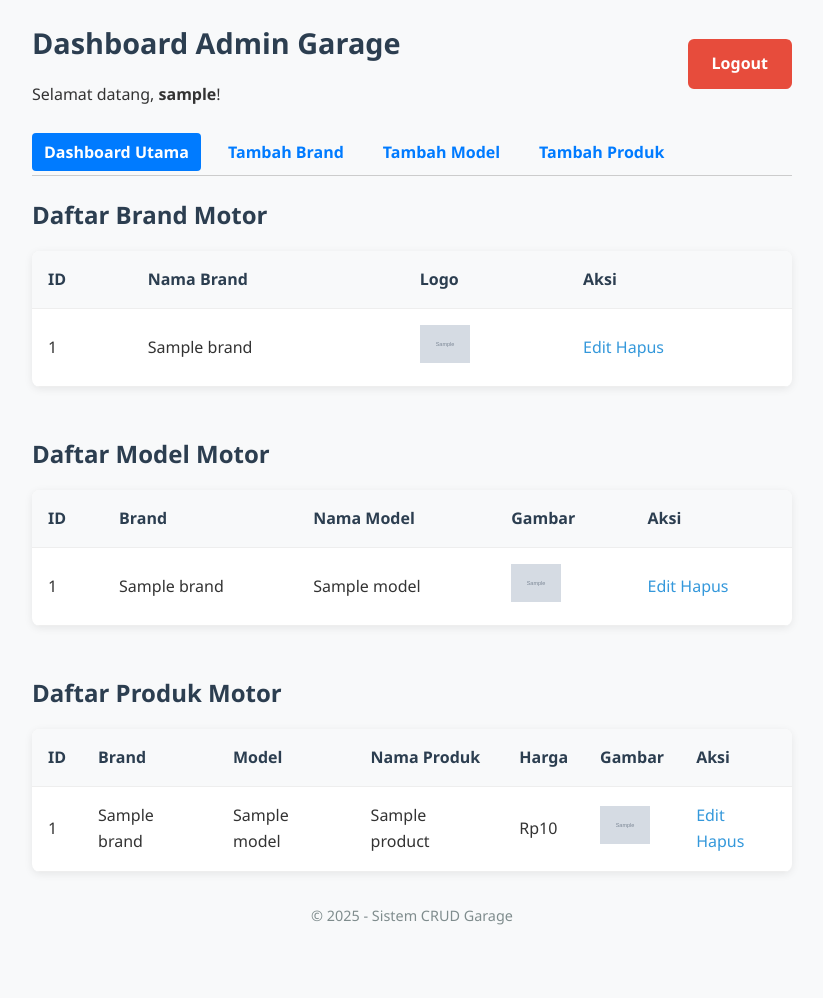
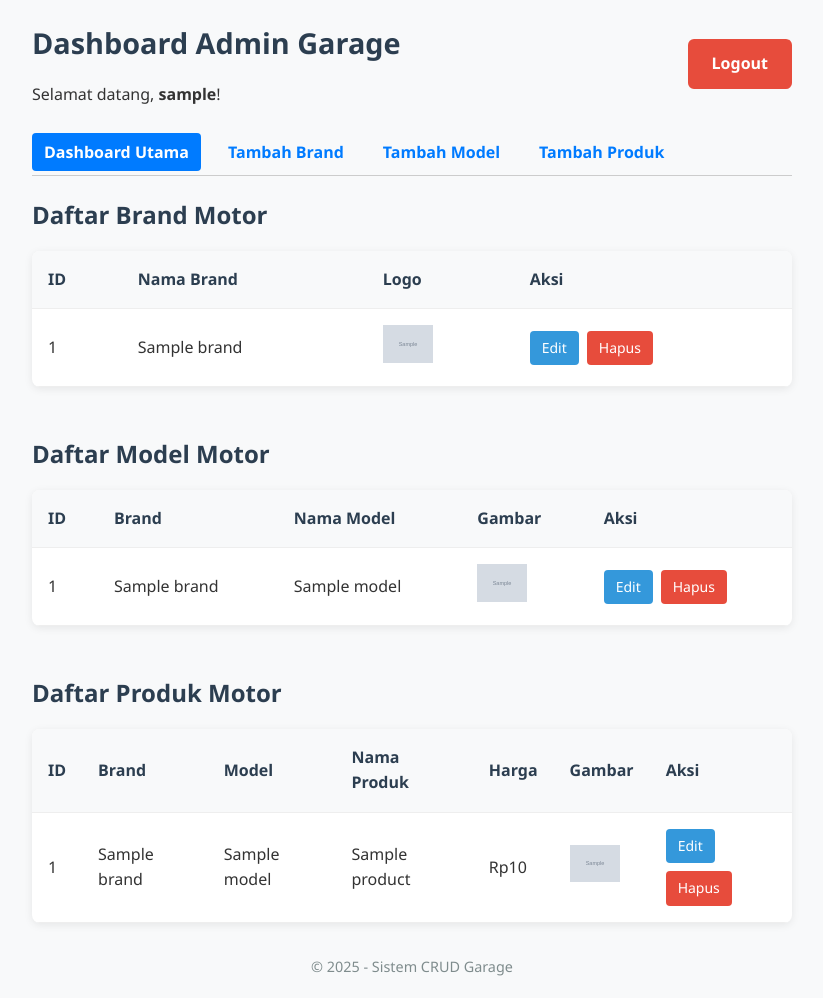
Before and after one commit to MeFahme/MeWeb, a PHP site: page /PT5/index.php in a window 1280 px wide. Shown: the whole page, without its empty margins (228-1051 px from the left). Before the commit the page ends 925 px from the top, so only its background shows below. Run offline with PHP 8.4, Linux system fonts and the light colour scheme; the visitor is signed in with stand-in values (Sample User, id 1); tables that the repository leaves empty hold one stand-in row (values such as "Sample post"); grey boxes marked "Sample" are stand-in pictures.

Commit message:
Add files via upload

```diff
--- a/PT5/index.php
+++ b/PT5/index.php
@@ -104,8 +104,10 @@ $products_data = $result_products ? $result_products->fetch_all(MYSQLI_ASSOC) :
                                 <?php endif; ?>
                             </td>
                             <td>
-                                <a href="edit.php?id=<?= $brand['id'] ?>" class="link">Edit</a>
-                                <a href="hapus.php?id=<?= $brand['id'] ?>" class="link" onclick="return confirm('Yakin hapus data ini?')">Hapus</a>
+                                <div class="action-buttons">
+                                    <a href="edit.php?id=<?= $brand['id'] ?>" class="btn-edit">Edit</a>
+                                    <a href="hapus.php?id=<?= $brand['id'] ?>" class="btn-delete" onclick="return confirm('Yakin hapus data ini?')">Hapus</a>
+                                </div>
                             </td>
                         </tr>
                     <?php endforeach; ?>
@@ -142,8 +144,10 @@ $products_data = $result_products ? $result_products->fetch_all(MYSQLI_ASSOC) :
                                 <?php endif; ?>
                             </td>
                             <td>
-                                <a href="edit_model.php?id=<?= $model['model_id'] ?>" class="link">Edit</a>
-                                <a href="hapus_model.php?id=<?= $model['model_id'] ?>" class="link" onclick="return confirm('Yakin hapus model ini?')">Hapus</a>
+                                <div class="action-buttons">
+                                    <a href="edit_model.php?id=<?= $model['model_id'] ?>" class="btn-edit">Edit</a>
+                                    <a href="hapus_model.php?id=<?= $model['model_id'] ?>" class="btn-delete" onclick="return confirm('Yakin hapus model ini?')">Hapus</a>
+                                </div>
                             </td>
                         </tr>
                     <?php endforeach; ?>
@@ -184,8 +188,10 @@ $products_data = $result_products ? $result_products->fetch_all(MYSQLI_ASSOC) :
                                 <?php endif; ?>
                             </td>
                             <td>
-                                <a href="edit_product.php?id=<?= $product['product_id'] ?>" class="link">Edit</a>
-                                <a href="hapus_product.php?id=<?= $product['product_id'] ?>" class="link" onclick="return confirm('Yakin hapus produk ini?')">Hapus</a>
+                                <div class="action-buttons">
+                                    <a href="edit_product.php?id=<?= $product['product_id'] ?>" class="btn-edit">Edit</a>
+                                    <a href="hapus_product.php?id=<?= $product['product_id'] ?>" class="btn-delete" onclick="return confirm('Yakin hapus produk ini?')">Hapus</a>
+                                </div>
                             </td>
                         </tr>
                     <?php endforeach; ?>
--- a/PT5/style.css
+++ b/PT5/style.css
@@ -200,6 +200,49 @@ h3 { font-size: 1.25rem; }
   text-decoration: underline;
 }
 
+/* ===== ACTION BUTTONS ===== */
+.action-buttons {
+  display: flex;
+  gap: 8px;
+  flex-wrap: wrap;
+}
+
+.btn-edit,
+.btn-delete {
+  display: inline-block;
+  padding: 6px 12px;
+  font-size: 0.875rem;
+  font-weight: 500;
+  text-decoration: none;
+  border-radius: 4px;
+  transition: all 0.2s;
+  text-align: center;
+}
+
+.btn-edit {
+  background-color: #3498db;
+  color: white;
+}
+
+.btn-edit:hover {
+  background-color: #2980b9;
+  text-decoration: none;
+  transform: translateY(-1px);
+  box-shadow: 0 2px 4px rgba(0,0,0,0.1);
+}
+
+.btn-delete {
+  background-color: #e74c3c;
+  color: white;
+}
+
+.btn-delete:hover {
+  background-color: #c0392b;
+  text-decoration: none;
+  transform: translateY(-1px);
+  box-shadow: 0 2px 4px rgba(0,0,0,0.1);
+}
+
 /* ===== INFO BOX ===== */
 .info-box {
   background-color: #f8f9fa;
```
